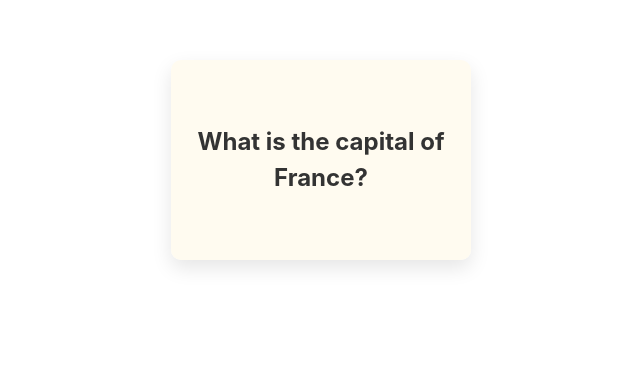
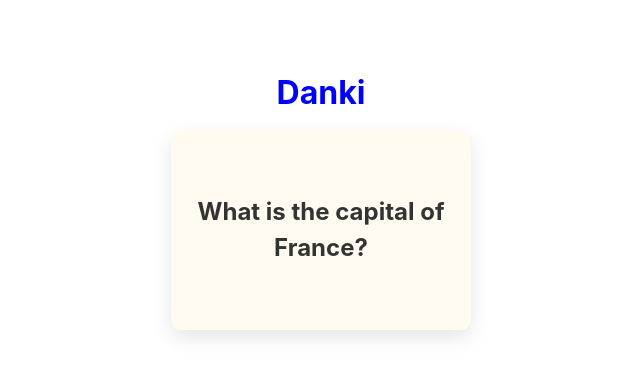
Before and after one commit to frankxie7/Danki, a React (Vite) app: page / in a window 1280 px wide. Shown: the part 240-616 px from the top of the page, without its empty margins (319-959 px from the left). Built offline with nearby package versions, Linux system fonts and the light colour scheme.

Commit message:
Changed parts of App

```diff
--- a/src/App.css
+++ b/src/App.css
@@ -7,15 +7,21 @@
 
 .app {
   display: flex;
-  place-items: center;
+  flex-direction: column;
+  align-items: center;
   justify-content: center;
-  align-items: center;
-  height: 100%;
-  width: 100%;
+  height: 100vh;
+}
+
+.title {
+  font-size: 2rem;
+  font-weight: bold;
+  color: blue;
+  margin-bottom: 20px;
+  background-color: white;
 }
 
 .flashcard {
-  position: relative;
   width: 300px;
   height: 200px;
   background-color: #ffffff;
@@ -25,13 +31,9 @@
   overflow: hidden;
   perspective: 1000px;
   transition: transform 0.5s ease-in-out;
-  margin: auto;
 }
 
-
 .flashcard-inner {
-  position: flex;
-  place-items: center;
   width: 100%;
   height: 100%;
   transform-style: preserve-3d;
@@ -52,9 +54,9 @@
   justify-content: center;
   font-size: 1.5rem;
   font-weight: bold;
-  text-align: center;
   padding: 20px;
   box-sizing: border-box;
+  text-align: center;
 }
 
 .flashcard-front {
--- a/src/App.tsx
+++ b/src/App.tsx
@@ -38,6 +38,7 @@ function App() {
 
     return (
         <div className="app">
+            <h1 className="title">Danki</h1>
             <FlashcardComponent card={sampleCard} />
         </div>
     );
```
